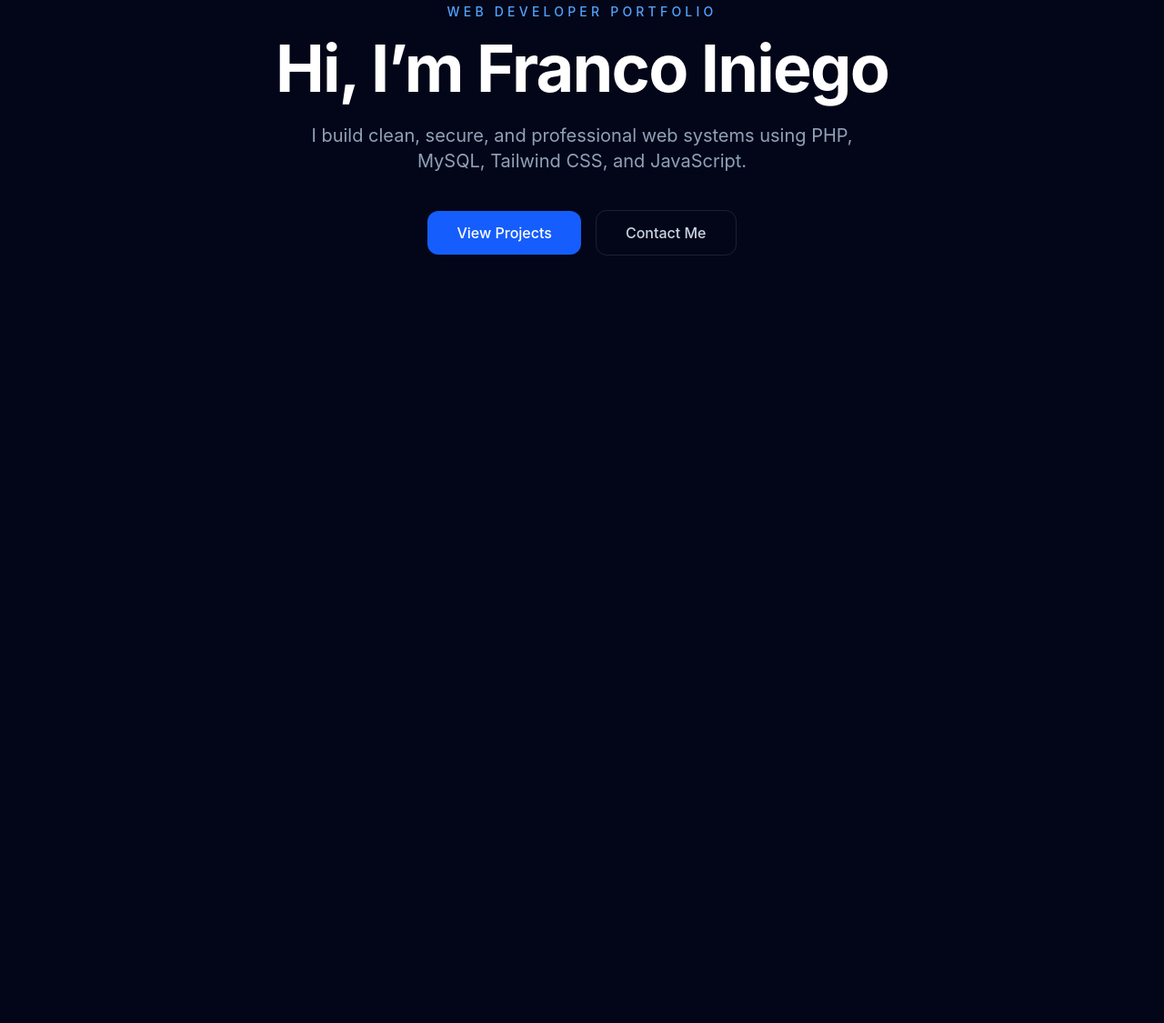
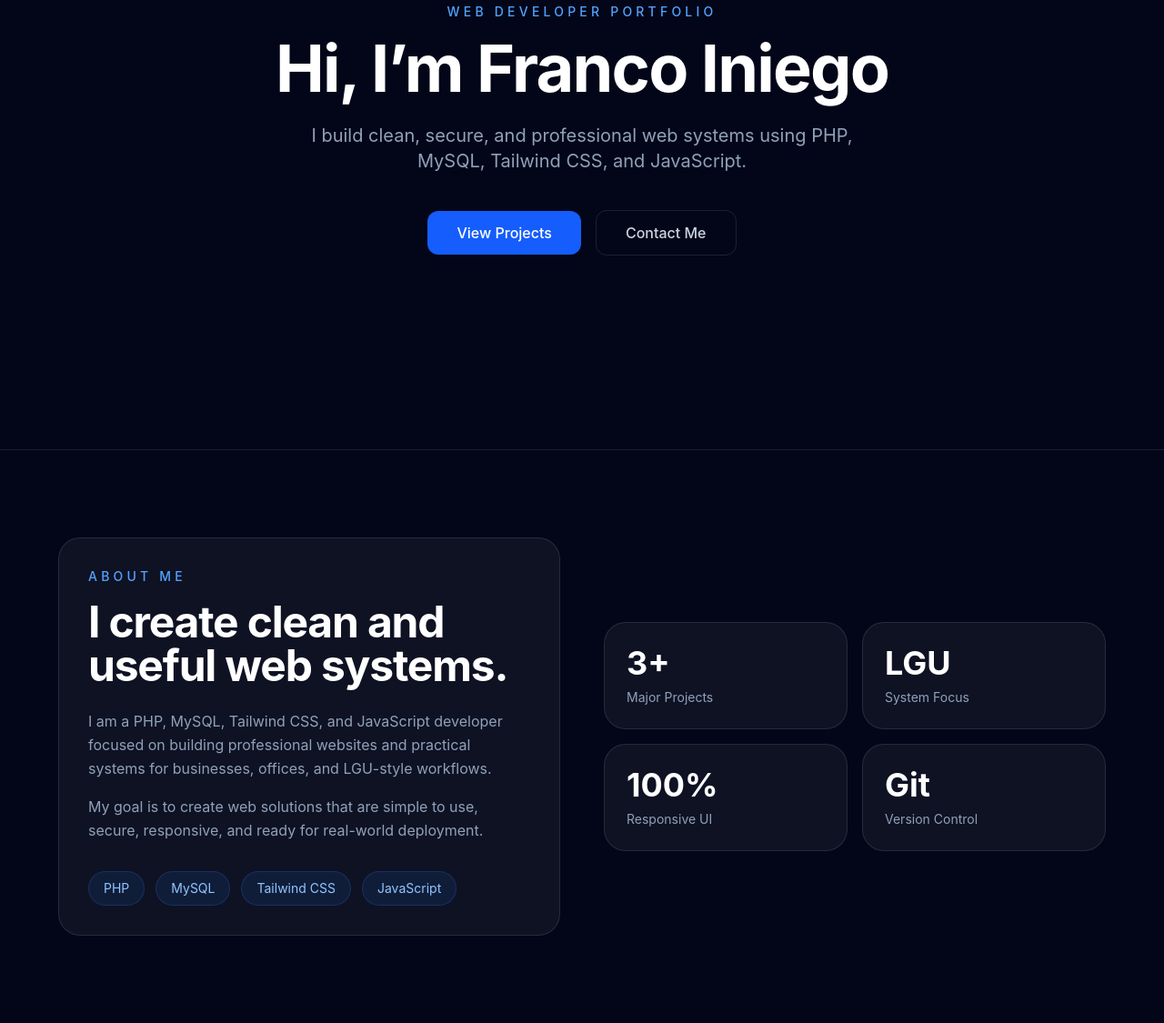
Before and after one commit to francojuan27/franco-portfolio, a website built with Vite: page index.html in a window 1280 px wide. Shown: the part 306-1431 px from the top of the page at 91% size. Before the commit the page ends 800 px from the top, so only its background shows below. Built offline with nearby package versions, Linux system fonts and the light colour scheme.

Commit message:
About Section

```diff
--- a/index.html
+++ b/index.html
@@ -60,6 +60,60 @@
         </div>
     </section>
 
+     <!-- About Section -->
+<section id="about" class="py-24 px-6 border-t border-white/10">
+    <div class="max-w-6xl mx-auto grid md:grid-cols-2 gap-12 items-center">
+
+        <div class="rounded-3xl border border-white/10 bg-white/5 p-8">
+            <p class="text-sm font-medium uppercase tracking-[0.3em] text-blue-400">
+                About Me
+            </p>
+
+            <h2 class="mt-4 text-3xl md:text-5xl font-bold tracking-tight">
+                I create clean and useful web systems.
+            </h2>
+
+            <p class="mt-6 text-slate-400 leading-relaxed">
+                I am a PHP, MySQL, Tailwind CSS, and JavaScript developer focused on building professional websites and practical systems for businesses, offices, and LGU-style workflows.
+            </p>
+
+            <p class="mt-4 text-slate-400 leading-relaxed">
+                My goal is to create web solutions that are simple to use, secure, responsive, and ready for real-world deployment.
+            </p>
+
+            <div class="mt-8 flex flex-wrap gap-3">
+                <span class="rounded-full bg-blue-500/10 px-4 py-2 text-sm text-blue-300 border border-blue-500/20">PHP</span>
+                <span class="rounded-full bg-blue-500/10 px-4 py-2 text-sm text-blue-300 border border-blue-500/20">MySQL</span>
+                <span class="rounded-full bg-blue-500/10 px-4 py-2 text-sm text-blue-300 border border-blue-500/20">Tailwind CSS</span>
+                <span class="rounded-full bg-blue-500/10 px-4 py-2 text-sm text-blue-300 border border-blue-500/20">JavaScript</span>
+            </div>
+        </div>
+
+        <div class="grid grid-cols-2 gap-4">
+            <div class="rounded-3xl bg-white/5 border border-white/10 p-6">
+                <h3 class="text-4xl font-bold text-white">3+</h3>
+                <p class="mt-2 text-sm text-slate-400">Major Projects</p>
+            </div>
+
+            <div class="rounded-3xl bg-white/5 border border-white/10 p-6">
+                <h3 class="text-4xl font-bold text-white">LGU</h3>
+                <p class="mt-2 text-sm text-slate-400">System Focus</p>
+            </div>
+
+            <div class="rounded-3xl bg-white/5 border border-white/10 p-6">
+                <h3 class="text-4xl font-bold text-white">100%</h3>
+                <p class="mt-2 text-sm text-slate-400">Responsive UI</p>
+            </div>
+
+            <div class="rounded-3xl bg-white/5 border border-white/10 p-6">
+                <h3 class="text-4xl font-bold text-white">Git</h3>
+                <p class="mt-2 text-sm text-slate-400">Version Control</p>
+            </div>
+        </div>
+
+    </div>
+</section>
+
     <script type="module" src="/src/main.js"></script>
 </body>
 </body>
```
